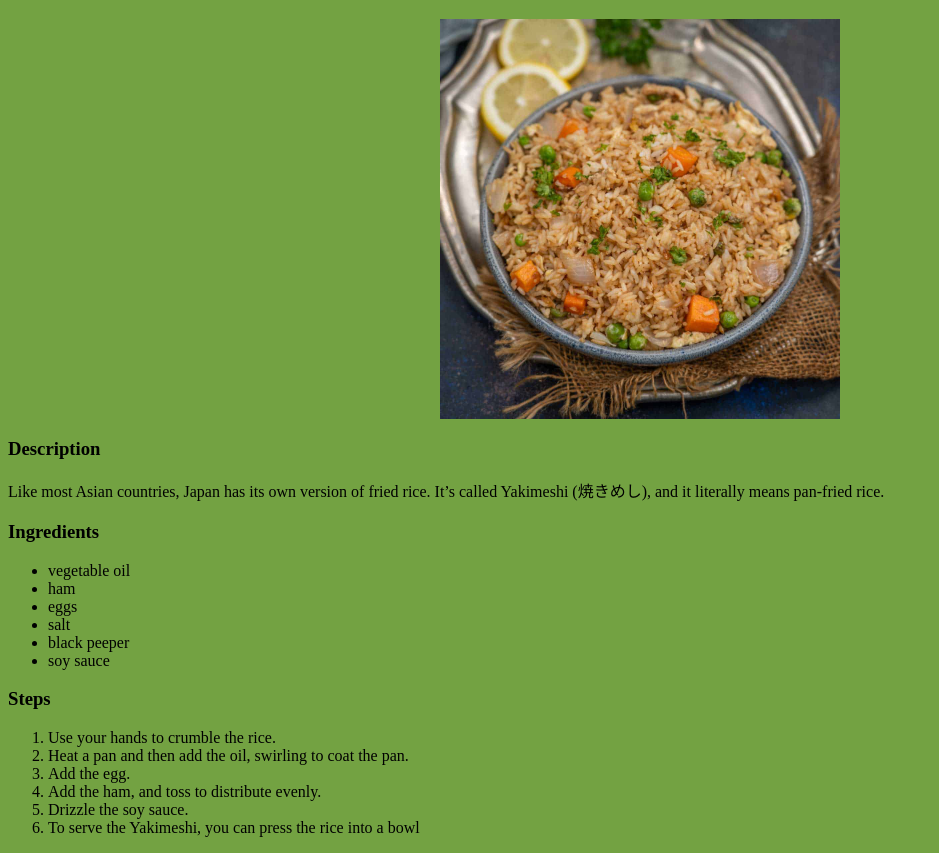
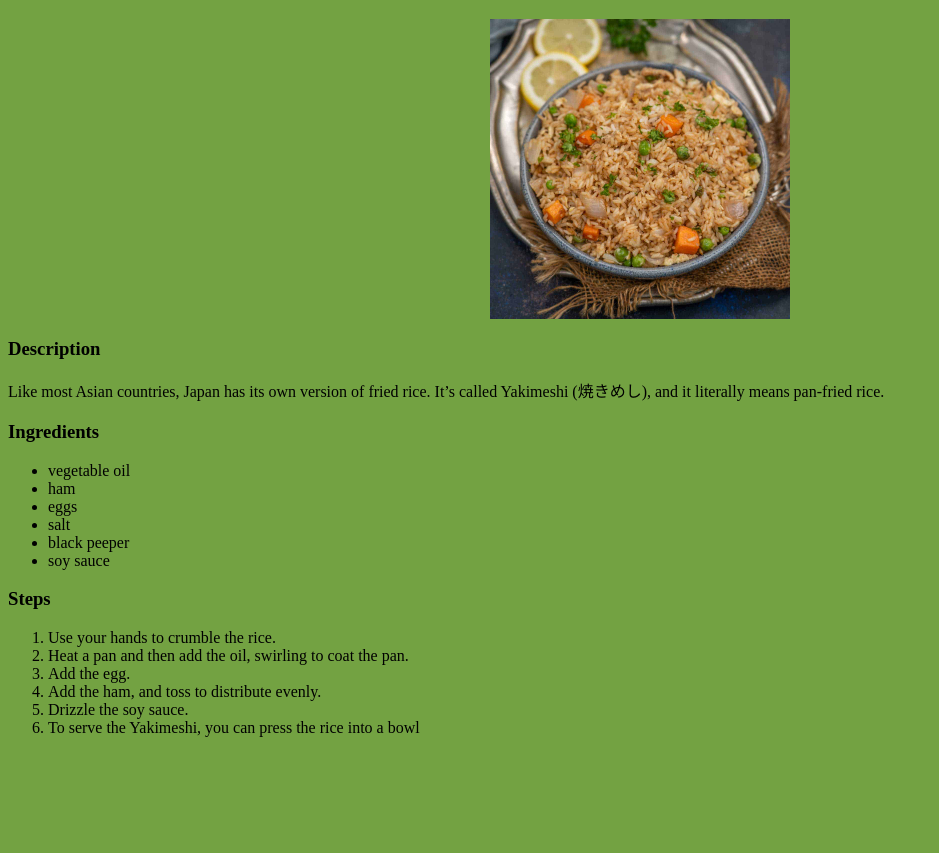
Before and after one commit to hirohoshi/odin-recipes, a plain HTML site: page recipes/fried_rice.html in a window 1280 px wide. Shown: the part 61-914 px from the top of the page, without its empty margins (0-939 px from the left). After the commit the page ends 814 px from the top, so only its background shows below. Drawn offline with Linux system fonts and the light colour scheme.

Commit message:
Update of css

```diff
--- a/styles.css
+++ b/styles.css
@@ -33,3 +33,10 @@ body  {
     display: block;
     margin: auto;
 }
+
+.food.friedrice {
+    height: auto;
+    width: 300px;
+    display: block;
+    margin: auto;
+}
```
